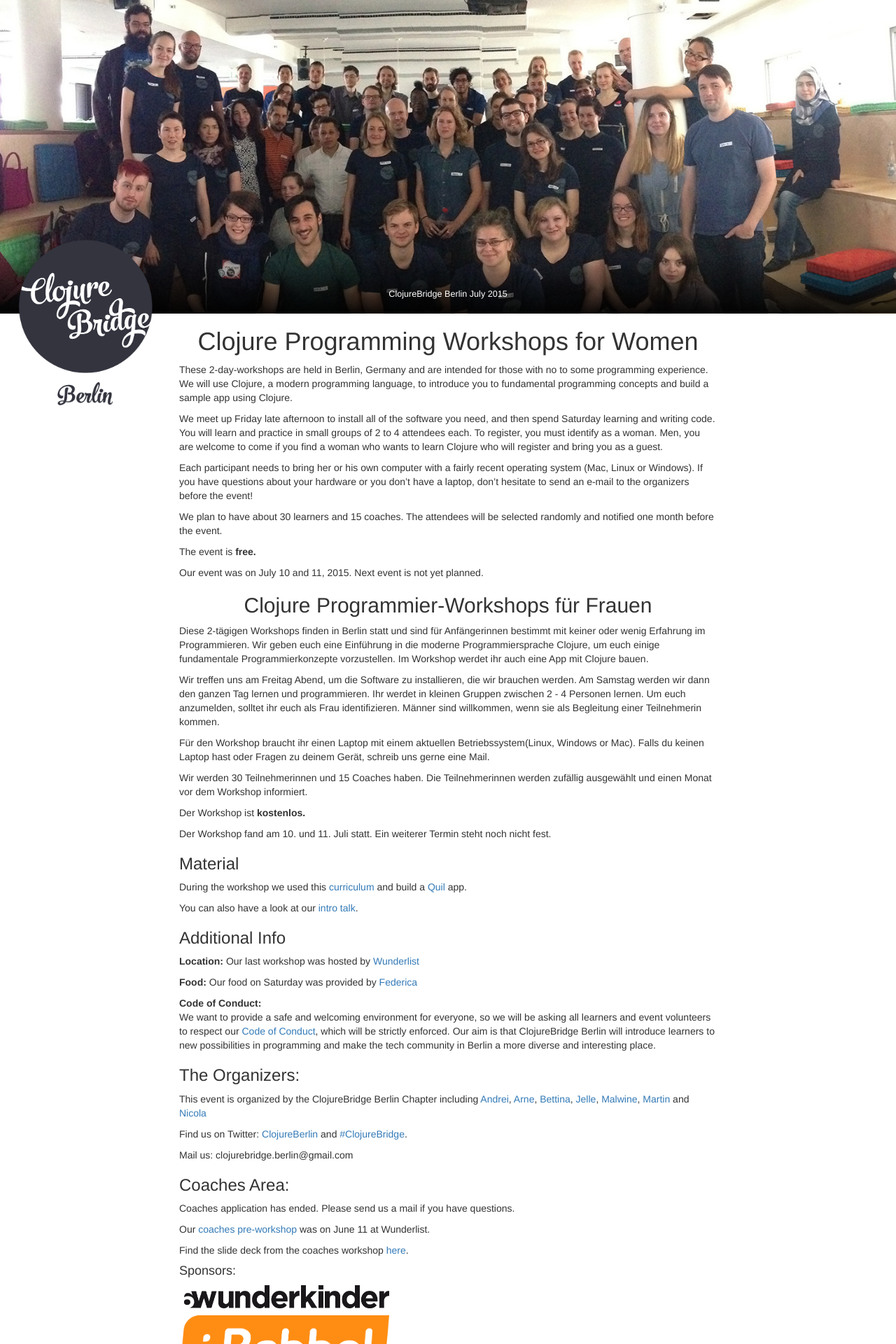
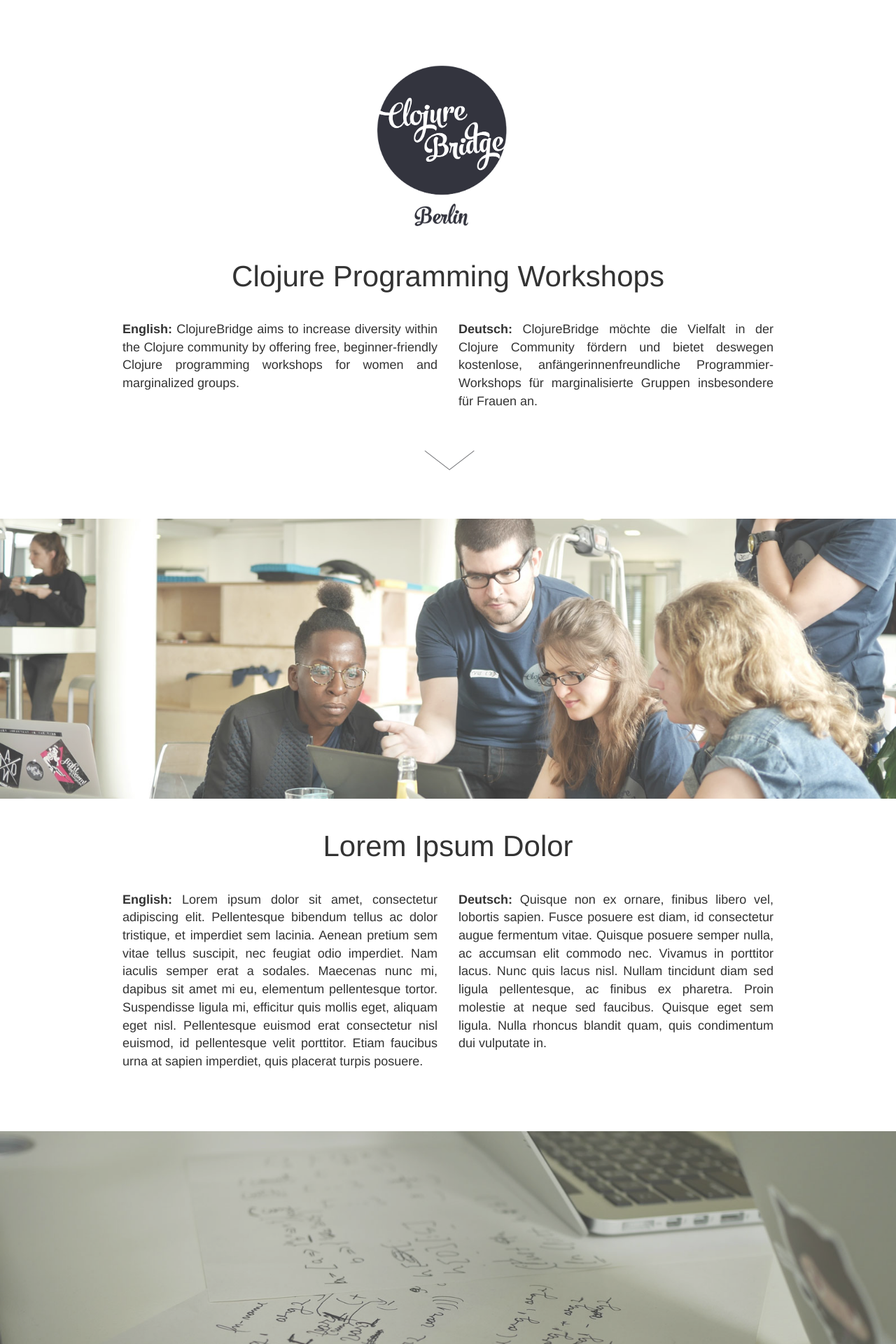
Before and after one commit to clojurebridge-berlin/clojurebridge-berlin.github.io, a Jekyll site: the page built from index.html, in a window 1280 px wide. Shown: the top 1920 px of the page at 70% size. Built offline with Jekyll 4.4.1, drawn with Linux system fonts in a browser that asks for light colours; some of the changed text lies outside the part shown.

Commit message:
Delete old files and rename new designed pages to index and default

```diff
--- a/_layouts/default.html
+++ b/_layouts/default.html
@@ -1,25 +1,23 @@
+
 <!DOCTYPE html>
 <html>
   <head>
     <meta charset="utf-8" />
     <title>{% if page.title %}{{ page.title }} - {% endif %}ClojureBridge Berlin</title>
-    <link rel="stylesheet" href="https://maxcdn.bootstrapcdn.com/bootstrap/3.3.4/css/bootstrap.min.css">
-    <link rel="stylesheet" type="text/css" href="stylesheet.css">
+    <link rel="stylesheet" type="text/css" href="/assets/bootstrap.min.css">
+    <link rel="stylesheet" type="text/css" href="/stylesheet.css">
     <meta name="viewport" content="width=device-width">
     <meta name="viewport" content="initial-scale=1, maximum-scale=1, user-scalable=no">
   </head>
 
-  <div class="header_image">
-    <h1 class="main_heading">ClojureBridge Berlin</h1>
-    <a href="http://www.clojurebridge.org/"><img class="logo" src="/images/logo.png"></a>
-  </div>
+  <body>
+    <header class="container">
+      <a href="http://clojurebridge-berlin.github.io/">
+        <img class="logo" src="/images/logo.png">
+      </a>
+    </header>
 
-  <body>
-
-    <div class="main-area">
-      {{ content }}
-    </div>
-
+    {{content}}
   </body>
 
 </html>
--- a/_layouts/new_design_with_container.html
+++ b/_layouts/default_with_container.html
@@ -1,5 +1,5 @@
 ---
-layout: new_design
+layout: default
 ---
 
 <section class="module content">
--- a/index.html
+++ b/index.html
@@ -1,93 +1,95 @@
-<!DOCTYPE html>
-<html>
-<head>
-  <meta charset="utf-8" />
-  <title>ClojureBridge Berlin</title>
-  <link rel="stylesheet" href="https://maxcdn.bootstrapcdn.com/bootstrap/3.3.4/css/bootstrap.min.css">
-  <link rel="stylesheet" type="text/css" href="stylesheet.css">
-  <meta name="viewport" content="width=device-width">
-  <meta name="viewport" content="initial-scale=1, maximum-scale=1, user-scalable=no">
-</head>
-<body>
+---
+layout: default
+title: Clojure Programming Workshops
+---
 
-  <div class="header_image">
-    <h1 class="main_heading">ClojureBridge Berlin July 2015</h1>
-    <a href="http://www.clojurebridge.org/"><img class="logo" src="images/logo.png"></a>
+<section class="module content">
+  <div class="container">
+    <div class="row">
+      <h2>Clojure Programming Workshops</h2>
+      <div class="col-md-6 space-below">
+        <p>
+          <b>English: </b>ClojureBridge aims to increase diversity within the Clojure community by offering free, beginner-friendly Clojure programming workshops for women and marginalized groups.
+        </p>
+      </div>
+      <div class="col-md-6 space-below">
+        <p>
+          <b>Deutsch: </b>ClojureBridge möchte die Vielfalt in der  Clojure Community fördern und bietet deswegen kostenlose, anfängerinnenfreundliche Programmier-Workshops für marginalisierte Gruppen insbesondere für Frauen an.
+        </p>
+      </div>
+      <img class="arrow" src="/images/scroll-arrow.png">
+    </div>
   </div>
+</section>
 
-  <div class="main-area">
-    <h1>Clojure Programming Workshops for Women</h1>
-    <p>
-      These 2-day-workshops are held in Berlin, Germany and are intended for those with no to some programming experience. We will use Clojure, a modern programming language, to introduce you to fundamental programming concepts and build a sample app using Clojure.
-    </p>
-    <p>
-      We meet up Friday late afternoon to install all of the software you need, and then spend Saturday learning and writing code. You will learn and practice in small groups of 2 to 4 attendees each. To register, you must identify as a woman. Men, you are welcome to come if you find a woman who wants to learn Clojure who will register and bring you as a guest.
-    </p>
-    <p>
-      Each participant needs to bring her or his own computer with a fairly recent operating system (Mac, Linux or Windows). If you have questions about your hardware or you don’t have a laptop, don’t hesitate to send an e-mail to the organizers before the event!
-    </p>
-    <p>We plan to have about 30 learners and 15 coaches. The attendees will be selected randomly and notified one month before the event.</p>
-    <p>The event is <b>free.</b></p>
-    <p>Our event was on July 10 and 11, 2015. Next event is not yet planned.</p>
+<section class="module parallax parallax-1">
+  <div class="container">
+  </div>
+</section>
 
+<section class="module content">
+  <div class="container">
+    <div class="row">
+      <h2>Lorem Ipsum Dolor</h2>
+      <div class="col-md-6 space-below">
+        <p><b>English: </b>Lorem ipsum dolor sit amet, consectetur adipiscing elit. Pellentesque bibendum tellus ac dolor tristique, et imperdiet sem lacinia. Aenean pretium sem vitae tellus suscipit, nec feugiat odio imperdiet. Nam iaculis semper erat a sodales. Maecenas nunc mi, dapibus sit amet mi eu, elementum pellentesque tortor. Suspendisse ligula mi, efficitur quis mollis eget, aliquam eget nisl. Pellentesque euismod erat consectetur nisl euismod, id pellentesque velit porttitor. Etiam faucibus urna at sapien imperdiet, quis placerat turpis posuere. </p>
+      </div>
+      <div class="col-md-6 space-below">
+        <p><b>Deutsch: </b>Quisque non ex ornare, finibus libero vel, lobortis sapien. Fusce posuere est diam, id consectetur augue fermentum vitae. Quisque posuere semper nulla, ac accumsan elit commodo nec. Vivamus in porttitor lacus. Nunc quis lacus nisl. Nullam tincidunt diam sed ligula pellentesque, ac finibus ex pharetra. Proin molestie at neque sed faucibus. Quisque eget sem ligula. Nulla rhoncus blandit quam, quis condimentum dui vulputate in. </p>
+      </div>
+    </div>
+  </div>
+</section>
 
-    <h2>Clojure Programmier-Workshops für Frauen</h2>
-    <p>
-      Diese 2-tägigen Workshops finden in Berlin statt und sind für Anfängerinnen bestimmt mit keiner oder wenig Erfahrung im Programmieren. Wir geben euch eine Einführung in die moderne Programmiersprache Clojure, um euch einige fundamentale Programmierkonzepte vorzustellen. Im Workshop werdet ihr auch eine App mit Clojure bauen.
-    </p>
-    <p>
-      Wir treffen uns am Freitag Abend, um die Software zu installieren, die wir brauchen werden. Am Samstag werden wir dann den ganzen Tag lernen und programmieren. Ihr werdet in kleinen Gruppen zwischen 2 - 4 Personen lernen. Um euch anzumelden, solltet ihr euch als Frau identifizieren. Männer sind willkommen, wenn sie als Begleitung einer Teilnehmerin kommen.
-    <p>
-      Für den Workshop braucht ihr einen Laptop mit einem aktuellen Betriebssystem(Linux, Windows or Mac). Falls du keinen Laptop hast oder Fragen zu deinem Gerät, schreib uns gerne eine Mail.
-    </p>
-    <p>Wir werden 30 Teilnehmerinnen und 15 Coaches haben. Die Teilnehmerinnen werden zufällig ausgewählt und einen Monat vor dem Workshop informiert.
-    </p>
-    <p>Der Workshop ist <b>kostenlos.</b></p>
-    <p>Der Workshop fand am 10. und 11. Juli statt. Ein weiterer Termin steht noch nicht fest.</p>
+<section class="module parallax parallax-2">
+  <div class="container">
+  </div>
+</section>
 
-    <h3>Material</h3>
-    <p>During the workshop we used this <a href="https://clojurebridge.github.io/curriculum/">curriculum</a> and build a <a href="https://github.com/quil/quil">Quil</a> app.</p>
-    <p>You can also have a look at our <a href="https://clojurebridge-berlin.github.io/ClojureBridgeBerlin_Intro_Talk.pdf">intro talk</a>.</p>
+<section class="module content">
+  <div class="container">
+    <h2>Lorem Ipsum Dolor</h2>
+    <p>Lorem ipsum dolor sit amet, consectetur adipiscing elit. Pellentesque bibendum tellus ac dolor tristique, et imperdiet sem lacinia. Aenean pretium sem vitae tellus suscipit, nec feugiat odio imperdiet. Nam iaculis semper erat a sodales. Maecenas nunc mi, dapibus sit amet mi eu, elementum pellentesque tortor. Suspendisse ligula mi, efficitur quis mollis eget, aliquam eget nisl. Pellentesque euismod erat consectetur nisl euismod, id pellentesque velit porttitor. Etiam faucibus urna at sapien imperdiet, quis placerat turpis posuere.</p>
+  </div>
+</section>
 
-    <h3>Additional Info</h3>
-    <p><b>Location:</b> Our last workshop was hosted by <a href="https://www.wunderlist.com">Wunderlist</a> </p>
-    <p><b>Food:</b> Our food on Saturday was provided by <a href="https://de-de.facebook.com/pages/Federica-Kreuzberg/196516887157791">Federica</a></p>
+<section class="module parallax parallax-3">
+  <div class="container">
+  </div>
+</section>
 
-    <p><b>Code of Conduct:</b> <br> We want to provide a safe and welcoming environment for everyone, so we will be asking all learners and event volunteers to respect our <a href="http://berlincodeofconduct.org/">Code of Conduct</a>, which will be strictly enforced. Our aim is that ClojureBridge Berlin will introduce learners to new possibilities in programming and make the tech community in Berlin a more diverse and interesting place.</p>
+<section class="module content">
+  <div class="container">
+    <h2>Lorem Ipsum Dolor</h2>
+    <p>Lorem ipsum dolor sit amet, consectetur adipiscing elit. Pellentesque bibendum tellus ac dolor tristique, et imperdiet sem lacinia. Aenean pretium sem vitae tellus suscipit, nec feugiat odio imperdiet. Nam iaculis semper erat a sodales. Maecenas nunc mi, dapibus sit amet mi eu, elementum pellentesque tortor. Suspendisse ligula mi, efficitur quis mollis eget, aliquam eget nisl. Pellentesque euismod erat consectetur nisl euismod, id pellentesque velit porttitor. Etiam faucibus urna at sapien imperdiet, quis placerat turpis posuere. </p>
+  </div>
+</section>
 
-    <h3>The Organizers:</h3>
-    <p>This event is organized by the ClojureBridge Berlin Chapter including
-      <a href="https://twitter.com/andreiursan">Andrei</a>,
-      <a href="https://twitter.com/plexus">Arne</a>,
-      <a href="https://twitter.com/thatbettina">Bettina</a>,
-      <a href="https://twitter.com/jellea">Jelle</a>,
-      <a href="https://twitter.com/malweene">Malwine</a>,
-      <a href="https://twitter.com/martinklepsch">Martin</a> and
-      <a href="https://twitter.com/nicsnet">Nicola</a>
-    </p>
-    <p>Find us on Twitter: <a href="https://twitter.com/clojureberlin">ClojureBerlin</a> and <a href="https://twitter.com/hashtag/ClojureBridge">#ClojureBridge</a>.</p>
-    <p>Mail us: clojurebridge.berlin@gmail.com</p>
+<section class="module parallax parallax-4">
+  <div class="container">
+    <h1></h1>
+  </div>
+</section>
 
-    <h3>Coaches Area:</h3>
-    <p>Coaches application has ended. Please send us a mail if you have questions.</p>
-    <p>Our <a href="http://www.meetup.com/Clojure-Berlin/events/223009586/">coaches pre-workshop</a> was on June 11 at Wunderlist.</p>
-    <p>Find the slide deck from the coaches workshop <a href="http://clojurebridge-berlin.github.io/coaches_training.deck.html">here</a>.</p>
-
-    <h4>Sponsors:</h4>
-    <p><a href="http://www.6wunderkinder.com/"><img class="sponsor-logos" src="images/6Wunderkinder.png"></a></p>
-    <p><a href="http://www.babbel.com"><img class="sponsor-logos" src="images/babbel.jpg"></a></p>
-    <p><a href="http://en.dawanda.com/"><img class="sponsor-logos" src="images/dawanda.jpg"></a></p>
-    <p><a href="https://github.com/"><img class="sponsor-logos" src="images/github.png"></a></p>
-    <p><a href="https://www.innoq.com/en/"><img class="sponsor-logos" src="images/innoq.png"></a></p>
-    <p><a href="https://soundcloud.com/"><img class="sponsor-logos" src="images/soundcloud.png"></a></p>
-    <p><a href="http://www.ticketsolve.com/"><img class="sponsor-logos" src="images/ticketsolve.png"></a></p>
-
-    <h4>Supported by:</h4>
-    <p><a href="http://foundation.travis-ci.org/"><img class="sponsor-logos" src="images/travis_foundation.png"></a></p>
-    <p><a href="http://railsgirlsberlin.de/"><img class="sponsor-logos" src="images/railsgirls.png"></a></p>
-
+<section class="module content">
+  <div class="container">
+    <h2>Workshop 2015</h2>
+    <div class="row">
+      <div class="col-md-6">
+        <img class="team" src="/images/team2015.jpg">
+      </div>
+      <div class="col-md-6">
+        <p>Lorem ipsum dolor sit amet, consectetur adipiscing elit. Pellentesque bibendum tellus ac dolor tristique, et imperdiet sem lacinia. Aenean pretium sem vitae tellus suscipit, nec feugiat odio imperdiet. Nam iaculis semper erat a sodales. Maecenas nunc mi, dapibus sit amet mi eu, elementum pellentesque tortor. Suspendisse ligula mi, efficitur quis mollis eget, aliquam eget nisl.</p>
+        <p><b>Mail: </b>clojurebridge.test@gmail.com</p>
+      </div>
+    </div>
+    <div class="row">
+      <div class="col-md-6">
+        <p>Lorem ipsum dolor sit amet, consectetur adipiscing elit. Pellentesque bibendum tellus ac dolor tristique, et imperdiet sem lacinia. Aenean pretium sem vitae tellus suscipit, nec feugiat odio imperdiet. Maecenas nunc mi, dapibus sit amet mi eu, elementum pellentesque tortor. Suspendisse ligula mi, efficitur quis mollis eget, aliquam eget nisl.</p>
+      </div>
+      <div class="col-md-6">
+        <img class="attendees-picture" src="/images/cb10.jpg">
+      </div>
+    </div>
   </div>
-
-</body>
-
-</html>
+</section>
--- a/stylesheet.css
+++ b/stylesheet.css
@@ -1,75 +1,112 @@
-body {
-  margin: 0;
-  padding: 0;
+p {
+  text-align: justify;
 }
-
 
 h1, h2 {
   text-align: center;
 }
 
-.sponsor-logos {
-	width:300px;
-	height:auto;
+.container {
+  max-width: 960px;
 }
 
-.header_image {
-  background-image: url("/images/clojurebridge.jpg");
-  width:100%;
-  background-size: cover;
-  background-repeat: no-repeat;
-  position: relative;
+h1 {
+    font-size: 40px;
+    margin-bottom: 40px;
 }
 
-.header_image:before {
-  content: "";
-  display: block;
-}
-.main_heading {
-  display: block;
-  color: #FFF;
-  background: transparent linear-gradient(to bottom, transparent 0%, rgba(0, 0, 0, 0.9) 98%, rgba(0, 0, 0, 0.65) 100%) repeat scroll 0% 0%;
-  padding-bottom: 20px;
-  position: absolute;
-  padding-top: 50px;
-  font-size: 90%;
-  bottom: 0;
-  left: 0;
-  right: 0;
-  margin-bottom: 0;
-
+section.module h2 {
+  margin-bottom: 40px;
+  font-size: 30px;       /* font size on tablet and smaller */
 }
 
-@media only screen and (max-width: 768px) {
-  .main-area {
-    padding-left: 5%;
-    padding-right: 5%;
-  }
-  .logo {
-    display: none;
-  }
-  .header_image:before {
-    padding-top: 40%;
-  }
-  .main_heading {
-    padding-top: 10px;
+section.module p {
+  margin-bottom: 5%;
+  font-size: 16px;
+  font-weight: 300;
+}
+
+section.module.content {
+  padding-top: 2%;
+  padding-bottom: 5%;
+}
+
+.logo {
+  position: relative;
+  margin-top: 10%;
+  left: 39%;
+  width: 20%;
+}
+
+.team {
+  margin-left: 15%;
+  border-radius: 50%;
+  width: 70%;
+  margin-bottom: 10%;
+}
+
+.arrow {
+   visibility: hidden;
+}
+
+.attendees-picture {
+  border-radius: 0px;
+  width: 100%
+}
+
+/* Here are the pictures */
+section.module.parallax-1 {
+  background-image: url("/images/cb1.jpg");
+  opacity: 0.8;
+}
+section.module.parallax-2 {
+  background-image: url("/images/cb2.jpg");
+  opacity: 0.8;
+}
+section.module.parallax-3 {
+  background-image: url("/images/cb3.jpg");
+  opacity: 0.8;
+}
+section.module.parallax-4 {
+  background-image: url("/images/cb4.jpg");
+  opacity: 0.9;
+}
+
+/* SCREEN: Font sizes & height pictures */
+@media all and (min-width: 600px) {
+
+  section.module.parallax {
+    background-attachment: fixed;   /* HERE IS THE MAGIC*/
+    background-position: 50% 50%;
+    background-size: cover;
+    background-repeat: no-repeat;
+    height: 400px;
   }
 
+  section.module h1 {
+    font-size: 60px;
+  }
+
+  section.module h2 {
+    font-size: 42px;
+  }
+
+  section.module p {
+    font-size: 18px;
+  }
+
+  .arrow {
+    padding-top: 3%;
+    margin-left: 45%;
+    visibility: visible;
+  }
 }
 
-@media only screen and (min-width: 769px) {
-  .main-area {
-    padding-left: 20%;
-    padding-right: 20%;
-  }
-  .logo {
-    position: absolute;
-    width: 15%;
-    height: auto;
-    bottom: -30%;
-    margin-left: 2%;
-  }
-  .header_image:before {
-    padding-top: 35%;
+@media all and (max-width: 600px) {
+  section.module.parallax {
+    background-position: 50% 50%;
+    background-size: cover;
+    background-repeat: no-repeat;
+    height: 200px;
   }
 }
```
Also changed, not shown: _layouts/new_design.html (deleted, +0 -22 lines), new_design.html (deleted, +0 -96 lines), new_stylesheet.css (deleted, +0 -112 lines), sponsor_us.md (+1 -1 lines).
